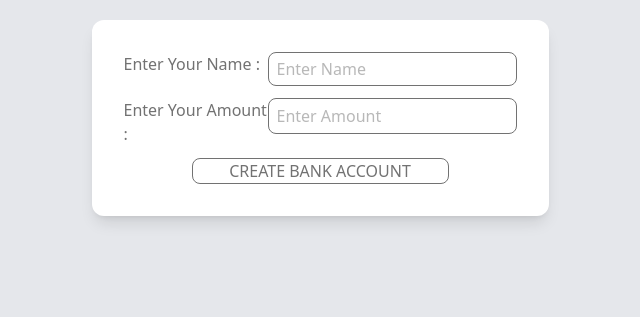
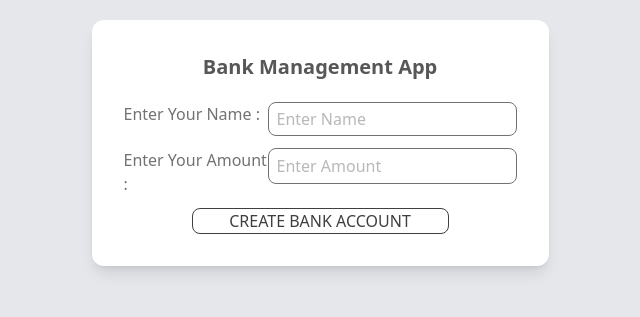
Before and after one commit to MuhammadHasnain02/MWD-JS-Assign-12-1, a plain HTML site: page index.html in a window 1280 px wide. Shown: the whole page, without its empty margins (320-960 px from the left). Drawn offline with nearby package versions, Linux system fonts and the light colour scheme.

Commit message:
Bank-Mang-App"

```diff
--- a/index.html
+++ b/index.html
@@ -4,7 +4,7 @@
 <head>
     <meta charset="UTF-8">
     <meta name="viewport" content="width=device-width, initial-scale=1.0">
-    <title>Bank Account Class</title>
+    <title>Bank Management App</title>
     <link rel="stylesheet" href="style.css">
     <script src="https://cdn.jsdelivr.net/npm/@tailwindcss/browser@4"></script>
     <link rel="preconnect" href="https://fonts.googleapis.com">
@@ -18,6 +18,7 @@
 
         <div id="crtAccDiv" class="bg-white text-[#727272] shadow-lg flex flex-col p-8 rounded-xl">
 
+            <h1 class="pb-5 text-center font-bold text-[20px] text-[#575757]">Bank Management App</h1>
             <div class="flex flex-row">
                 <label for="accName" class="w-36">Enter Your Name :</label>
                 <input type="text" class="border px-2 py-1 rounded-lg mb-3" id="accName" placeholder="Enter Name">
@@ -26,7 +27,7 @@
                 <label for="accAmount" class="w-36">Enter Your Amount :</label>
                 <input type="number" class="border px-2 py-1 rounded-lg mb-3" id="accAmount" placeholder="Enter Amount">
             </div>
-            <button class="border mx-17 mt-3 rounded-lg duration-500 hover:cursor-pointer hover:scale-95" id="crtBkAccBtn">CREATE BANK ACCOUNT</button>
+            <button class="text-[#3f3f3f] border mx-17 mt-3 rounded-lg duration-500 hover:cursor-pointer hover:scale-95" id="crtBkAccBtn">CREATE BANK ACCOUNT</button>
 
         </div>
         <div class="flex flex-col items-center">
@@ -46,21 +47,3 @@
 <script src="app.js"></script>
 
 </html>
-
-<!-- <div id="crtAccDiv" class="bg-gray-200 text-gray-600 flex flex-col border p-8 rounded-md">
-
-    <div class="flex flex-row">
-        <label for="accName" class="w-36">Enter Your Name :</label>
-        <input type="text" class="border px-2 py-1 rounded-lg mb-3" id="accName" placeholder="Enter Name">
-    </div>
-    <div class="flex flex-row">
-        <label for="accAmount" class="w-36">Enter Your Amount :</label>
-        <input type="number" class="border px-2 py-1 rounded-lg mb-3" id="accAmount" placeholder="Enter Amount">
-    </div>
-    <button class="border mx-17 mt-3 rounded-lg duration-500 hover:cursor-pointer hover:scale-95" id="crtBkAccBtn">CREATE BANK ACCOUNT</button>
-
-</div>
-<div class="flex flex-col items-center">
-    <h2 class="accTxt underline my-5 text-[30px]"></h2>
-    <table id="addAccDiv" class="flex flex-col gap-5 font-[Montserrat]"></table>
-</div> -->
```
